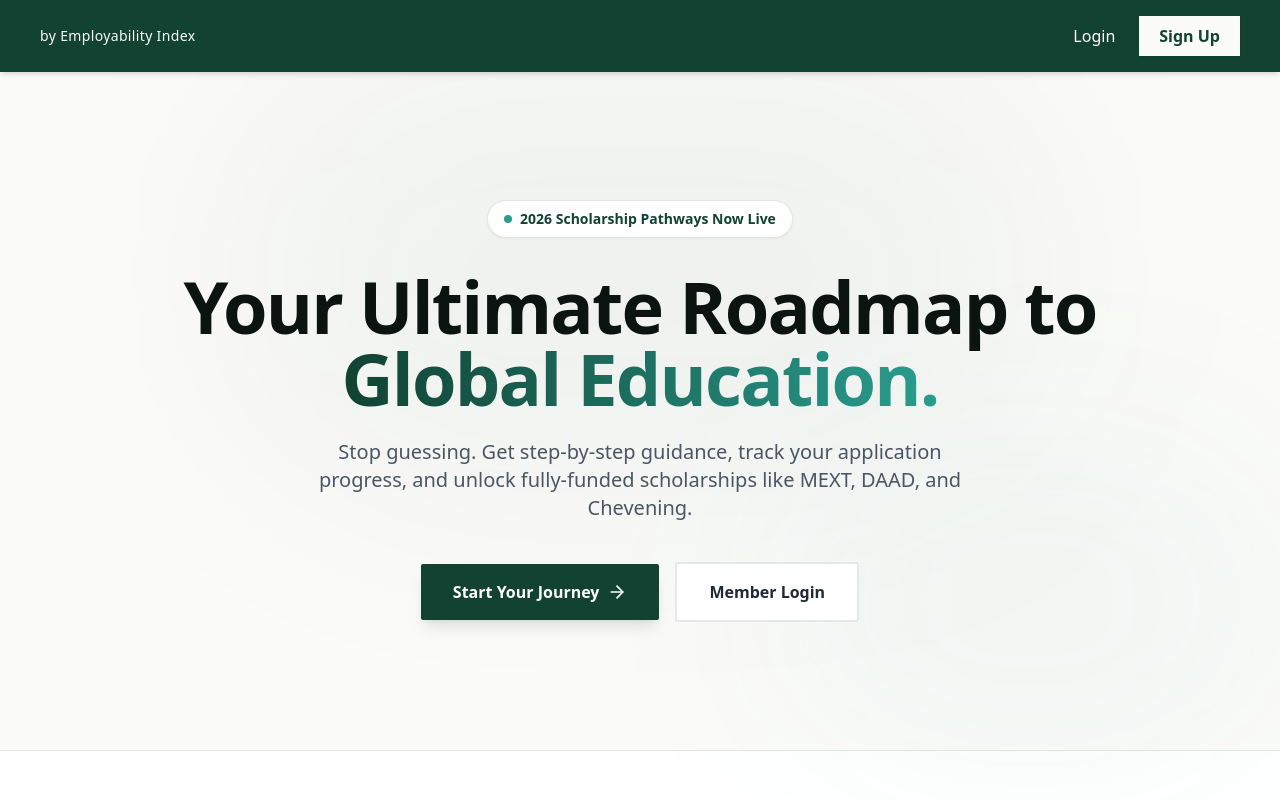
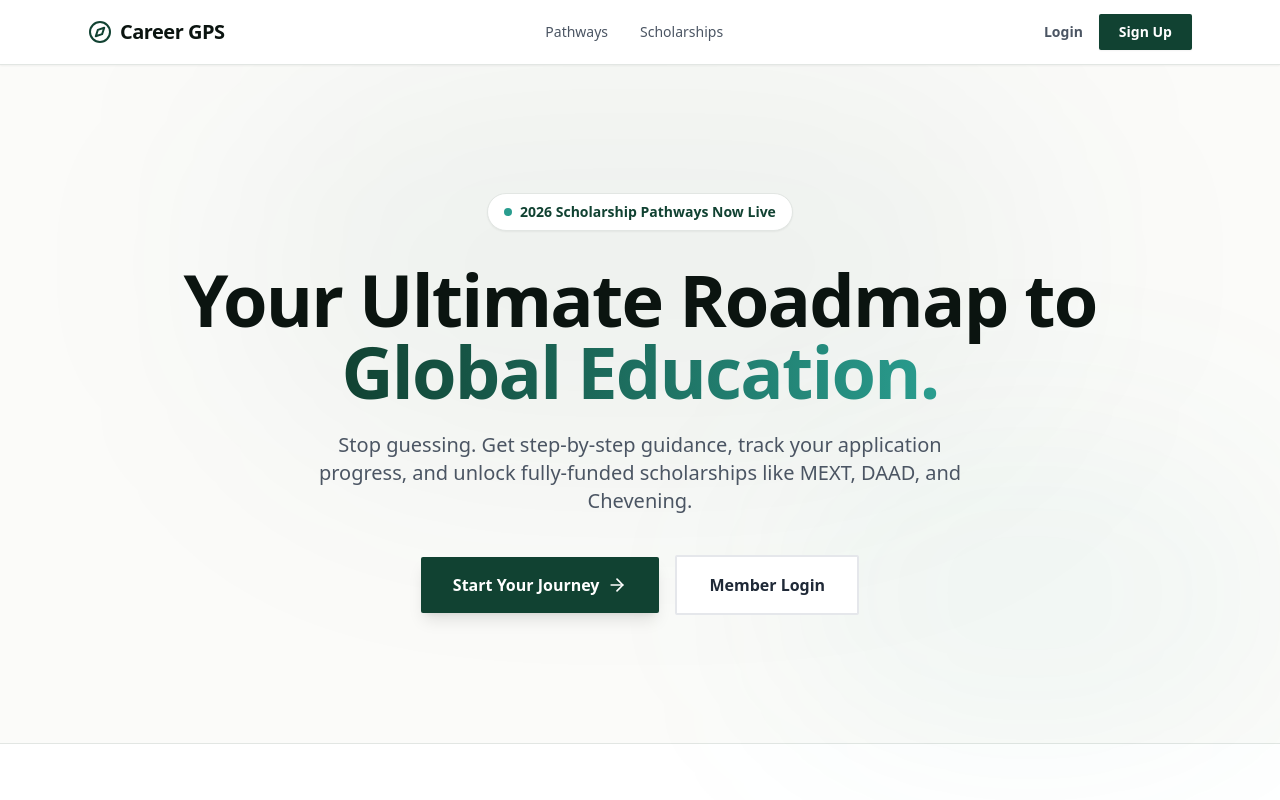
Before and after one commit to SahilDhinwa/Career-gps2.0, a Next.js app: page / in a window 1280 px wide. Shown: the top 800 px of the page. Built offline with nearby package versions, Linux system fonts and the light colour scheme; no server answers.

Commit message:
Refactor Navbar component for improved structure

```diff
--- a/components/Navbar.tsx
+++ b/components/Navbar.tsx
@@ -3,73 +3,70 @@
 import Link from "next/link";
 import { useEffect, useState } from "react";
 import { auth } from "../lib/firebase";
-import { onAuthStateChanged, signOut, User } from "firebase/auth";
-import { useRouter } from "next/navigation";
+import { onAuthStateChanged, User } from "firebase/auth";
+import { Compass, User as UserIcon } from "lucide-react";
 
 export default function Navbar() {
   const [user, setUser] = useState<User | null>(null);
-  const router = useRouter();
 
-  // This listener quietly checks if the user is logged in or logged out
+  // Listen to Firebase Auth state
   useEffect(() => {
     const unsubscribe = onAuthStateChanged(auth, (currentUser) => {
       setUser(currentUser);
     });
-    return () => unsubscribe(); // Cleanup the listener
+    return () => unsubscribe();
   }, []);
 
-  const handleLogout = async () => {
-    try {
-      await signOut(auth);
-      router.push("/"); // Send them back to the home page after logging out
-    } catch (error) {
-      console.error("Logout Error:", error);
-    }
-  };
+  return (
+    <nav className="sticky top-0 z-50 w-full bg-surface/80 backdrop-blur-md border-b border-surfaceBorder shadow-sm">
+      <div className="max-w-6xl mx-auto px-6 h-16 flex items-center justify-between">
 
-  return (
-    <header className="sticky top-0 z-50 bg-primary shadow-md px-6 md:px-10 py-4 flex justify-between items-center">
-      {/* Brand Text */}
-      <Link href="/" className="text-xs md:text-sm text-[#FBFBF9] hover:text-white transition-colors font-medium tracking-wide">
-        by Employability Index
+        {/* Brand Logo & Name */}
+        <Link href="/" className="flex items-center gap-2 text-primary hover:opacity-80 transition-opacity">
+          <Compass className="w-6 h-6" />
+          <span className="font-heading font-bold text-xl tracking-tight text-foreground">
+            Career GPS
+          </span>
         </Link>
 
-      {/* Dynamic Authentication Buttons */}
-      <div className="flex items-center gap-4 md:gap-6">
+        {/* Desktop Central Links */}
+        <div className="hidden md:flex items-center gap-8 font-medium text-sm text-gray-600">
+          <Link href="/pathways" className="hover:text-primary transition-colors">
+            Pathways
+          </Link>
+          <Link href="/study-abroad/masters" className="hover:text-primary transition-colors">
+            Scholarships
+          </Link>
+        </div>
+
+        {/* Dynamic Auth Actions */}
+        <div className="flex items-center gap-4">
           {user ? (
-          // IF USER IS LOGGED IN: Show Dashboard & Logout
-          <>
             <Link
-              href="/study-abroad"
-              className="text-white hover:text-success font-medium text-sm md:text-base transition-colors hidden sm:block"
+              href="/profile"
+              className="flex items-center gap-2 bg-gray-100 hover:bg-gray-200 text-gray-800 px-4 py-2 rounded-sm transition-colors font-bold text-sm"
             >
-              Dashboard
+              <UserIcon className="w-4 h-4" /> Profile
             </Link>
-            <button
-              onClick={handleLogout}
-              className="bg-red-500 text-white px-5 py-2 text-sm md:text-base font-bold hover:bg-red-600 transition-colors shadow-sm"
-            >
-              Logout
-            </button>
-          </>
           ) : (
-          // IF USER IS LOGGED OUT: Show Login & Sign Up
             <>
               <Link
                 href="/login"
-              className="text-white hover:text-success font-medium text-sm md:text-base transition-colors"
+                className="text-sm font-bold text-gray-600 hover:text-primary transition-colors hidden sm:block"
               >
                 Login
               </Link>
               <Link
                 href="/login"
-              className="bg-[#FBFBF9] text-primary px-5 py-2 text-sm md:text-base font-bold hover:bg-gray-200 transition-colors shadow-sm"
+                className="bg-primary text-white text-sm font-bold px-5 py-2 rounded-sm hover:bg-primaryHover transition-colors shadow-sm"
               >
                 Sign Up
               </Link>
             </>
           )}
         </div>
-    </header>
+
+      </div>
+    </nav>
   );
 }
```
Lines whose indentation alone changed are shown as unchanged.
